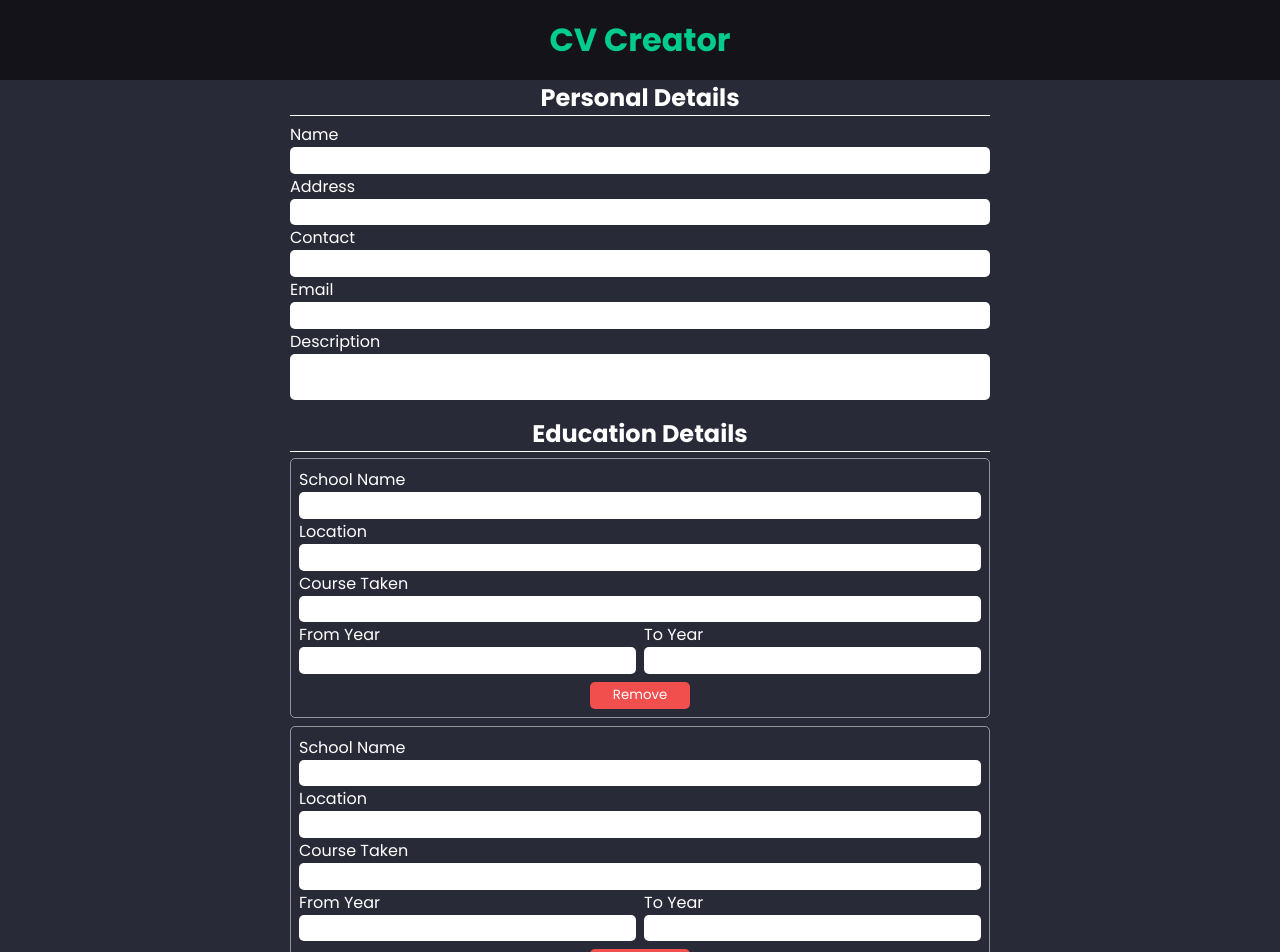
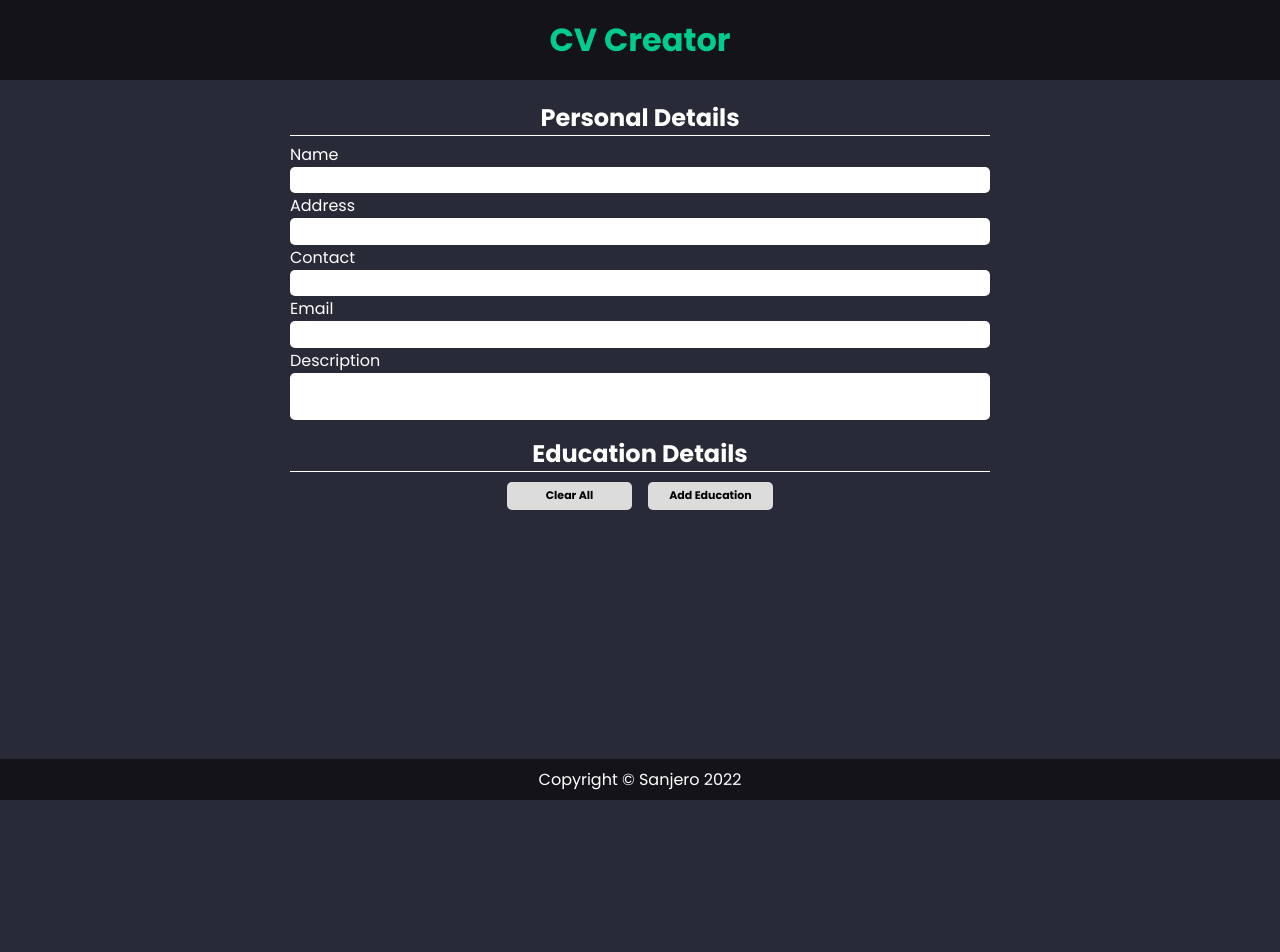
Before and after one commit to Sanjero20/cv-application, a React (Vite) app: page / in a window 1280 px wide. Shown: the top 952 px of the page. After the commit the page ends 800 px from the top, so only its background shows below. Built offline with nearby package versions, Linux system fonts and the light colour scheme.

Commit message:
Allow saving of data to local storage

```diff
--- a/src/App.jsx
+++ b/src/App.jsx
@@ -4,16 +4,29 @@ import Header from './components/Header';
 import Footer from './components/Footer';
 import Form from './components/Form';
 
-import { defaultPersonData } from './data/defaultData';
+import {
+  saveAll,
+  retrieveFromLocal,
+  clearStorage,
+} from './modules/saveToLocal.js';
 
-const data = defaultPersonData();
+import { defaultPersonData, defaultEducationData } from './data/defaultData';
+
+let person = retrieveFromLocal('personalData');
+const education = retrieveFromLocal('educationData');
+const work = retrieveFromLocal('workExpData');
+
+//
+if (Array.isArray(person)) {
+  person = defaultPersonData();
+}
 
 function App() {
-  const [personalData, setPersonalData] = useState(data);
-  const [educationData, setEducationData] = useState([]);
-  const [workExpData, setWorkExpData] = useState([]);
+  const [personalData, setPersonalData] = useState(person);
+  const [educationData, setEducationData] = useState(education);
+  const [workExpData, setWorkExpData] = useState(work);
 
-  // Personal Handler
+  // Personal Event Handler
   const inputHandler = (e) => {
     const { name, value } = e.target;
     setPersonalData({
@@ -22,22 +35,48 @@ function App() {
     });
   };
 
+  // Education Event Handler
+  const addEducation = () => {
+    const newData = defaultEducationData();
+    setEducationData([...educationData, newData]);
+  };
+
+  const removeEducation = (id) => {
+    const list = educationData.filter((data) => data.id != id);
+    setEducationData([...list]);
+  };
+
+  const educationInputHandler = (e, index) => {
+    const { name, value } = e.target;
+    const list = educationData;
+    // Set value of the data based on in its index and key
+    list[index][name] = value;
+    setEducationData([...list]);
+  };
+
   // Lifecycle
   useEffect(() => {
-    // return console.table(personalData);
+    const combined = { personalData, educationData, workExpData };
+    return saveAll(combined);
   });
 
   return (
     <>
       <Header />
 
+      <main>
         <Form
           personData={personalData}
           educationData={educationData}
           workExpData={workExpData}
-        //
+          // Input Handlers
           inputHandler={inputHandler}
+          educationInputHandler={educationInputHandler}
+          // Add or Remove Handlers
+          addEducation={addEducation}
+          removeEducation={removeEducation}
         />
+      </main>
 
       <Footer />
     </>
--- a/src/components/Form.jsx
+++ b/src/components/Form.jsx
@@ -2,11 +2,25 @@ import React from 'react';
 import InputPerson from './form-section/InputPerson';
 import InputEduc from './form-section/InputEduc';
 
-function Form({ personData, educationData, workExpData, inputHandler }) {
+function Form(props) {
+  // Datas
+  const { personData, educationData, workExpData } = props;
+
+  // Input Handlers
+  const { inputHandler, educationInputHandler } = props;
+
+  // Event Handlers
+  const { addEducation, removeEducation } = props;
+
   return (
     <section className="Form">
       <InputPerson data={personData} inputHandler={inputHandler} />
-      <InputEduc></InputEduc>
+      <InputEduc
+        data={educationData}
+        inputHandler={educationInputHandler}
+        addEducation={addEducation}
+        removeEducation={removeEducation}
+      ></InputEduc>
     </section>
   );
 }
--- a/src/components/form-section/InputEduc.jsx
+++ b/src/components/form-section/InputEduc.jsx
@@ -1,58 +1,89 @@
 import React from 'react';
 
 function InputEduc(props) {
-  const { educationList } = props;
+  const { data, addEducation } = props;
 
   return (
     <fieldset className="education">
       <h1 className="title">Education Details</h1>
 
-      <div className="render-field">{renderInputField([{}, {}, {}])}</div>
+      <div className="render-field">{renderInputField(data, props)}</div>
 
       <section className="buttons">
         <button className="btn-clear">Clear All </button>
-        <button className="btn-add">Add Education</button>
+        <button className="btn-add" onClick={addEducation}>
+          Add Education
+        </button>
       </section>
     </fieldset>
   );
 }
 
-function renderInputField(list) {
+function renderInputField(list, props) {
+  const { inputHandler, removeEducation } = props;
+
   return list.map((education, index) => (
     <div className="input-fields" key={index}>
       <div className="inputs">
         {/* School Name */}
         <div>
           <label>School Name</label>
-          <input type="text" name="schoolName" />
+          <input
+            type="text"
+            name="schoolName"
+            value={education.schoolName}
+            onChange={(e) => inputHandler(e, index)}
+          />
         </div>
         {/* School Location */}
         <div>
           <label>Location</label>
-          <input type="text" name="location" />
+          <input
+            type="text"
+            name="location"
+            value={education.location}
+            onChange={(e) => inputHandler(e, index)}
+          />
         </div>
         {/* Course Taken */}
         <div>
           <label>Course Taken</label>
-          <input type="text" name="course" />
+          <input
+            type="text"
+            name="course"
+            value={education.course}
+            onChange={(e) => inputHandler(e, index)}
+          />
         </div>
 
         {/* Year Started & Ender */}
-
         <div className="wrap">
           <div>
             <label>From Year</label>
-            <input type="text" name="course" />
+            <input
+              type="text"
+              name="fromYr"
+              value={education.fromYr}
+              onChange={(e) => inputHandler(e, index)}
+            />
           </div>
 
           <div>
             <label>To Year</label>
-            <input type="text" name="course" />
+            <input
+              type="text"
+              name="toYr"
+              value={education.toYr}
+              onChange={(e) => inputHandler(e, index)}
+            />
           </div>
         </div>
       </div>
+
       {/* Remove Button */}
-      <button className="btn-x"> Remove </button>
+      <button className="btn-x" onClick={() => removeEducation(education.id)}>
+        Remove
+      </button>
     </div>
   ));
 }
--- a/src/modules/saveToLocal.js
+++ b/src/modules/saveToLocal.js
@@ -1,3 +1,7 @@
+function clearStorage() {
+  window.localStorage.clear();
+}
+
 function saveToLocalStorage(key, item) {
   const converted = JSON.stringify(item);
   window.localStorage.setItem(key, converted);
@@ -5,11 +9,15 @@ function saveToLocalStorage(key, item) {
 
 function retrieveFromLocal(key) {
   const object = window.localStorage.getItem(key);
-  return JSON.parse(object);
+  return object ? JSON.parse(object) : [];
 }
 
-function clearStorage() {
-  window.localStorage.clear();
+function saveAll(datas) {
+  const { personalData, educationData, workExpData } = datas;
+
+  saveToLocalStorage('personalData', personalData);
+  saveToLocalStorage('educationData', educationData);
+  saveToLocalStorage('workData', workExpData);
 }
 
-export { saveToLocalStorage, retrieveFromLocal, clearStorage };
+export { saveAll, retrieveFromLocal, clearStorage };
--- a/src/sass/index.scss
+++ b/src/sass/index.scss
@@ -22,7 +22,14 @@ body,
 #root {
   @include flexSpace(column);
   align-items: center;
-  // gap: $gap-l;
+  gap: $gap-m;
   width: 100%;
   height: 100%;
 }
+
+main {
+  width: 100%;
+  min-height: 80vh;
+  @include flex;
+  justify-content: center;
+}
```
Lines whose indentation alone changed are shown as unchanged.
